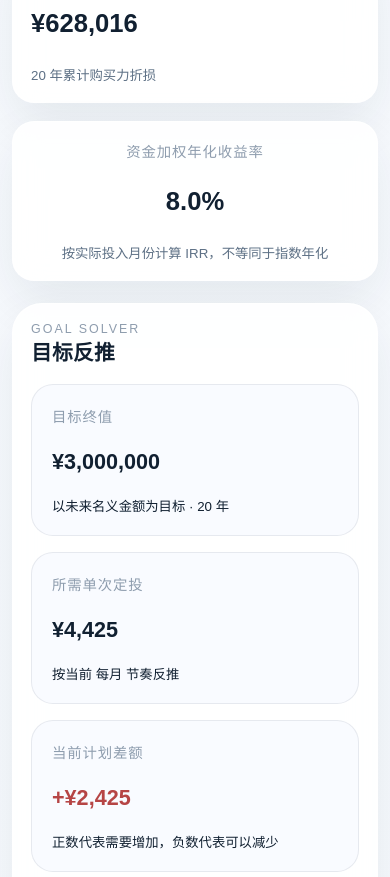
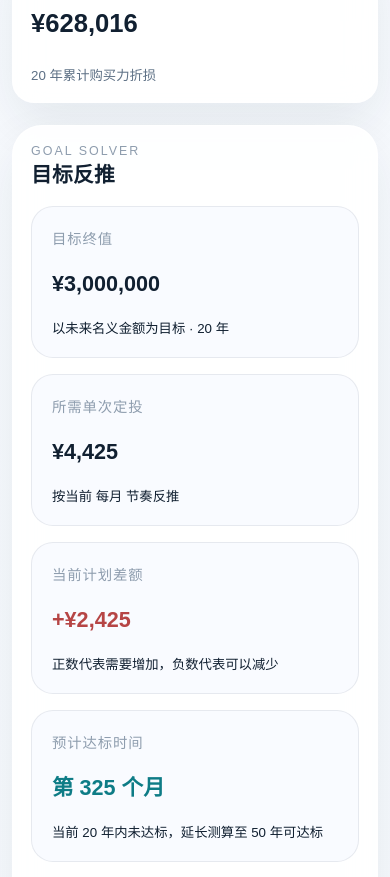
Before and after one commit to Jalhao/InterestCalculator, a plain HTML site: page index.html in a window 390 px wide. Shown: the part 2740-3617 px from the top of the page. Drawn offline with Linux system fonts and the light colour scheme.

Commit message:
ui: remove money-weighted annual return summary card

```diff
--- a/app.js
+++ b/app.js
@@ -103,7 +103,7 @@
   backtestStartYear: document.getElementById("backtestStartYear"),
 };
 
-for (const id of ['backtestPrecision', 'backtestStartMonth', 'backtestEndMonth', 'targetBasis', 'showTargetLine', 'dataStatus', 'refreshData', 'monthlyRange', 'annualRange', 'formStatus', 'metricAnnualReturn', 'savePlan', 'sharePlan', 'planList', 'planStatus']) {
+for (const id of ['backtestPrecision', 'backtestStartMonth', 'backtestEndMonth', 'targetBasis', 'showTargetLine', 'dataStatus', 'refreshData', 'monthlyRange', 'annualRange', 'formStatus', 'savePlan', 'sharePlan', 'planList', 'planStatus']) {
   elements[id] = document.getElementById(id);
 }
 
@@ -709,7 +709,6 @@
   elements.metricProfit.classList.toggle("negative", finalRow.cumulativeProfit < 0);
   elements.metricReturnRate.classList.toggle("negative", finalRow.cumulativeReturn < 0);
   elements.metricRealValue.classList.toggle("negative", finalRow.realCumulativeProfit < 0);
-  elements.metricAnnualReturn.textContent = finalRow.cumulativePrincipal > 0 && Number.isFinite(state.projection.base.moneyWeightedReturn) ? formatPercent(state.projection.base.moneyWeightedReturn) : "不适用";
 }
 
 function renderGoalSection() {
--- a/index.html
+++ b/index.html
@@ -168,7 +168,6 @@
             <strong id="metricInflationDrag">¥0</strong>
             <small id="metricInflationCaption">名义终值 - 实际购买力</small>
           </article>
-          <article class="metric-card"><span class="metric-label">资金加权年化收益率</span><strong id="metricAnnualReturn">—</strong><small>按实际投入月份计算 IRR，不等同于指数年化</small></article>
         </section>
 
         <section class="panel-card goal-card">
--- a/styles.css
+++ b/styles.css
@@ -766,11 +766,6 @@
   background: rgba(248,251,255,.88); color: var(--ink);
 }
 .chart-controls { display: grid; gap: 10px; }
-.metrics-grid > .metric-card:last-child {
-  grid-column: 1 / -1; display: flex; align-items: center; flex-wrap: wrap; gap: 12px 24px;
-}
-.metrics-grid > .metric-card:last-child small { margin-left: auto; }
 @media (max-width: 780px) {
   .goal-card, .insights-card { padding: 18px; }
-  .metrics-grid > .metric-card:last-child small { margin-left: 0; }
 }
```
